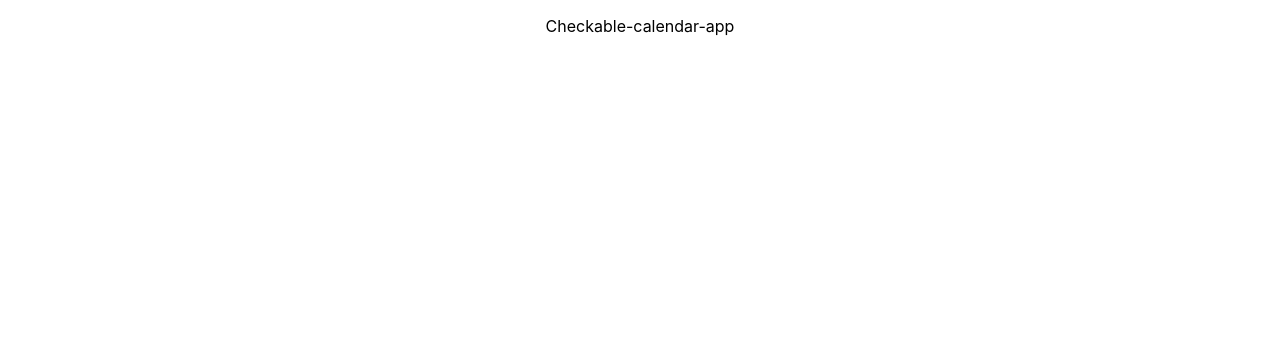
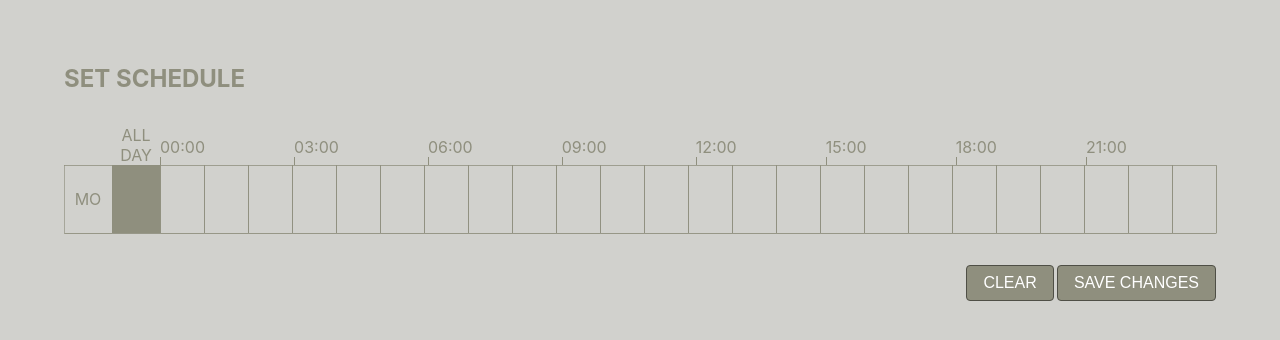
Before and after one commit to m-shvchk/checkable-calendar-app, a React (Create React App) app: page / in a window 1280 px wide. Shown: the top 340 px of the page. Built offline with nearby package versions, Linux system fonts and the light colour scheme.

Commit message:
added styles

```diff
--- a/src/App.css
+++ /dev/null
@@ -1,38 +0,0 @@
-.App {
-  text-align: center;
-}
-
-.App-logo {
-  height: 40vmin;
-  pointer-events: none;
-}
-
-@media (prefers-reduced-motion: no-preference) {
-  .App-logo {
-    animation: App-logo-spin infinite 20s linear;
-  }
-}
-
-.App-header {
-  background-color: #282c34;
-  min-height: 100vh;
-  display: flex;
-  flex-direction: column;
-  align-items: center;
-  justify-content: center;
-  font-size: calc(10px + 2vmin);
-  color: white;
-}
-
-.App-link {
-  color: #61dafb;
-}
-
-@keyframes App-logo-spin {
-  from {
-    transform: rotate(0deg);
-  }
-  to {
-    transform: rotate(360deg);
-  }
-}
--- a/src/App.js
+++ b/src/App.js
@@ -1,11 +1,92 @@
-import './App.css';
+import React, { Fragment } from "react";
+import classes from "./App.module.css";
 
-function App() {
+const initialData = {
+  mo: [
+    {
+      bt: 240,
+      et: 779,
+    },
+  ],
+  tu: [],
+  we: [],
+  th: [
+    {
+      bt: 240,
+      et: 779,
+    },
+    {
+      bt: 1140,
+      et: 1319,
+    },
+  ],
+  fr: [
+    {
+      bt: 660,
+      et: 1019,
+    },
+  ],
+  sa: [
+    {
+      bt: 0,
+      et: 1439,
+    },
+  ],
+  su: [],
+};
+
+const App = () => {
   return (
-    <div className="App">
-      <p>Checkable-calendar-app</p>
-    </div>
+    <Fragment>
+      <div className={classes.container}>
+        <h2>SET SCHEDULE</h2>
+        <div className={classes.header}>
+          <div className={classes.day}></div>
+          <div className={classes.all_day}>ALL DAY</div>
+          <div className={classes.hour_marks}>00:00</div>
+          <div className={classes.hour_marks}>03:00</div>
+          <div className={classes.hour_marks}>06:00</div>
+          <div className={classes.hour_marks}>09:00</div>
+          <div className={classes.hour_marks}>12:00</div>
+          <div className={classes.hour_marks}>15:00</div>
+          <div className={classes.hour_marks}>18:00</div>
+          <div className={classes.hour_marks}>21:00</div>
+        </div>
+        <div className={classes.flex_row}>
+          <div className={classes.day_column}>MO</div>
+          <div className={classes.all_day_column}></div>
+          <div className={classes.hour_cell}></div>
+          <div className={classes.hour_cell}></div>
+          <div className={classes.hour_cell}></div>
+          <div className={classes.hour_cell}></div>
+          <div className={classes.hour_cell}></div>
+          <div className={classes.hour_cell}></div>
+          <div className={classes.hour_cell}></div>
+          <div className={classes.hour_cell}></div>
+          <div className={classes.hour_cell}></div>
+          <div className={classes.hour_cell}></div>
+          <div className={classes.hour_cell}></div>
+          <div className={classes.hour_cell}></div>
+          <div className={classes.hour_cell}></div>
+          <div className={classes.hour_cell}></div>
+          <div className={classes.hour_cell}></div>
+          <div className={classes.hour_cell}></div>
+          <div className={classes.hour_cell}></div>
+          <div className={classes.hour_cell}></div>
+          <div className={classes.hour_cell}></div>
+          <div className={classes.hour_cell}></div>
+          <div className={classes.hour_cell}></div>
+          <div className={classes.hour_cell}></div>
+          <div className={classes.hour_cell}></div>
+          <div className={classes.hour_cell}></div>
+        </div>
+        <div className={classes.actions}>
+          <button className={classes.btn}>CLEAR</button>
+          <button className={classes.btn}>SAVE CHANGES</button>
+        </div>
+      </div>
+    </Fragment>
   );
-}
+};
 
 export default App;
--- /dev/null
+++ b/src/App.module.css
@@ -0,0 +1,86 @@
+.container {
+  width: 90vw;
+  margin: auto;
+}
+.container h2 {
+  padding-top: 4rem;
+  padding-bottom: 2rem;
+  color: #8f8f7e;
+}
+.header {
+  display: flex;
+  align-items: end;
+  color: #8f8f7e;
+}
+.header .day {
+  flex-basis: 3rem;
+}
+.header .all_day {
+  flex-basis: 3rem;
+  text-align: center;
+}
+.header .hour_marks {
+  flex-grow: 1;
+}
+.hour_marks::after {
+  content: "";
+  display: block;
+  background: #8f8f7e;
+  width: 0.05vw;
+  height: 0.5rem;
+}
+
+.flex_row {
+  display: flex;
+  color: #8f8f7e;
+}
+.flex_row .day_column {
+  flex-basis: 3rem;
+  height: 8.5vh;
+  display: flex;
+  align-items: center;
+  justify-content: center;
+  box-shadow: 0.05vw 0 0 0 #8f8f7e, 0 0.05vw 0 0 #8f8f7e,
+    0.05vw 0.05vw 0 0 #8f8f7e, 0.05vw 0 0 0 #8f8f7e inset,
+    0 0.05vw 0 0 #8f8f7e inset;
+}
+.flex_row .all_day_column {
+  flex-basis: 3rem;
+  height: 8.5vh;
+  background: #8f8f7e;
+  box-shadow: 0.05vw 0 0 0 #8f8f7e, 0 0.05vw 0 0 #8f8f7e,
+    0.05vw 0.05vw 0 0 #8f8f7e, 0.05vw 0 0 0 #8f8f7e inset,
+    0 0.05vw 0 0 #8f8f7e inset;
+}
+
+.flex_row .hour_cell {
+  flex-grow: 1;
+  height: 8.5vh;
+  box-shadow: 0.05vw 0 0 0 #8f8f7e, 0 0.05vw 0 0 #8f8f7e,
+    0.05vw 0.05vw 0 0 #8f8f7e, 0.05vw 0 0 0 #8f8f7e inset,
+    0 0.05vw 0 0 #8f8f7e inset;
+}
+.actions {
+  text-align: right;
+  margin-top: 2rem;
+}
+
+.actions button {
+  font-size: 1rem;
+}
+.btn {
+  text-decoration: none;
+  background-color: #8f8f7e;;
+  color: white;
+  border-radius: 4px;
+  padding: 0.5rem 1rem;
+  border: 1px solid #4f4f46;
+  cursor: pointer;
+  margin-left: 0.2rem;
+}
+
+.btn:hover,
+.btn:active {
+  background-color: #4f4f46;
+  border-color: black;
+}
--- a/src/index.css
+++ b/src/index.css
@@ -1,13 +1,19 @@
+* {
+  margin: 0;
+  padding: 0;
+  box-sizing: border-box;
+}
+
 body {
-  margin: 0;
-  font-family: -apple-system, BlinkMacSystemFont, 'Segoe UI', 'Roboto', 'Oxygen',
-    'Ubuntu', 'Cantarell', 'Fira Sans', 'Droid Sans', 'Helvetica Neue',
+  background: #d1d1cd;
+  font-family: -apple-system, BlinkMacSystemFont, "Segoe UI", "Roboto", "Oxygen",
+    "Ubuntu", "Cantarell", "Fira Sans", "Droid Sans", "Helvetica Neue",
     sans-serif;
   -webkit-font-smoothing: antialiased;
   -moz-osx-font-smoothing: grayscale;
 }
 
 code {
-  font-family: source-code-pro, Menlo, Monaco, Consolas, 'Courier New',
+  font-family: source-code-pro, Menlo, Monaco, Consolas, "Courier New",
     monospace;
 }
```
Also changed, not shown: public/manifest.json.
